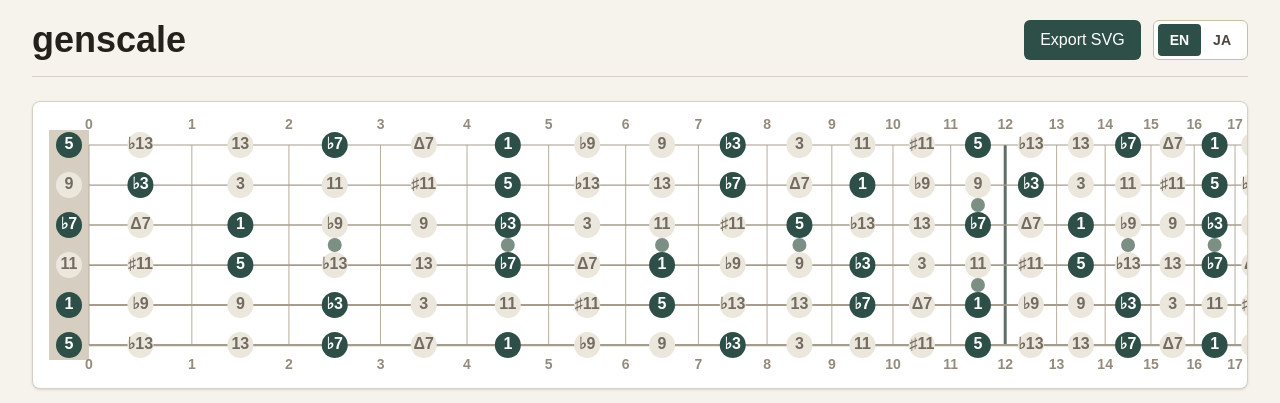
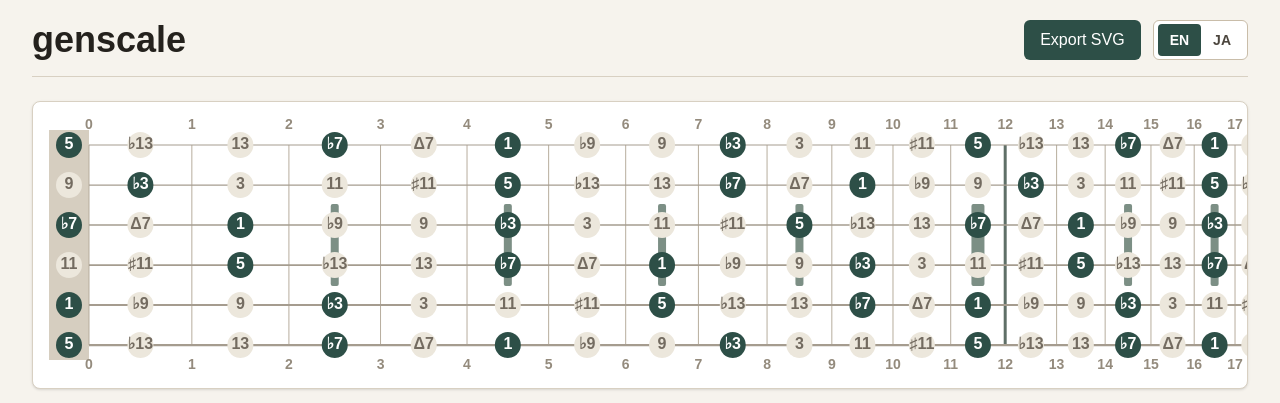
Before and after one commit to wataash/genscale, a Next.js app: page /en in a window 1280 px wide. Shown: the top 403 px of the page. Built offline with nearby package versions, Linux system fonts and the light colour scheme.

Commit message:
app/genscale-app.tsx docs/guitar-scale-web.md

```diff
--- a/app/genscale-app.tsx
+++ b/app/genscale-app.tsx
@@ -380,8 +380,10 @@ export default function GenscaleApp({ locale }: GenscaleAppProps) {
   );
   const stringYs = board.noteIndices.map((_, i) => labelH + CANVAS.stringGap * i);
   const yMid = (stringYs[0] + stringYs[stringYs.length - 1]) / 2;
-  const ySpread = stringYs[1] - stringYs[0] || CANVAS.stringGap;
   const tokenValid = activeTokens.length === 12;
+  const inlayH = Math.max(34, Math.min(boardH * 0.42, 82));
+  const inlayW = 8;
+  const octaveInlayW = 13;
   const currentSettingEditorText = settingsText({
     key,
     scale,
@@ -637,30 +639,27 @@ export default function GenscaleApp({ locale }: GenscaleAppProps) {
                   />
                 ))}
                 {[3, 5, 7, 9, 15, 17, 19, 21].map((fret) => (
-                  <circle
+                  <rect
                     key={`inlay-${fret}`}
-                    cx={(fretXs[fret - 1] + fretXs[fret]) / 2}
-                    cy={yMid}
-                    r="7"
+                    x={(fretXs[fret - 1] + fretXs[fret]) / 2 - inlayW / 2}
+                    y={yMid - inlayH / 2}
+                    width={inlayW}
+                    height={inlayH}
+                    rx="2"
                     fill="#7c8f85"
                   />
                 ))}
-                {[12, 24].flatMap((fret) => [
-                  <circle
-                    key={`inlay-${fret}-a`}
-                    cx={(fretXs[fret - 1] + fretXs[fret]) / 2}
-                    cy={yMid - ySpread}
-                    r="7"
+                {[12, 24].map((fret) => (
+                  <rect
+                    key={`inlay-${fret}`}
+                    x={(fretXs[fret - 1] + fretXs[fret]) / 2 - octaveInlayW / 2}
+                    y={yMid - inlayH / 2}
+                    width={octaveInlayW}
+                    height={inlayH}
+                    rx="2"
                     fill="#7c8f85"
-                  />,
-                  <circle
-                    key={`inlay-${fret}-b`}
-                    cx={(fretXs[fret - 1] + fretXs[fret]) / 2}
-                    cy={yMid + ySpread}
-                    r="7"
-                    fill="#7c8f85"
-                  />,
-                ])}
+                  />
+                ))}
                 {board.noteIndices.map((stringNoteIndices, stringIndex) =>
                   stringNoteIndices.map((fretNoteIndex, noteIndex) => {
                     const offset = (fretNoteIndex - rootKey + 12) % 12;
```
Also changed, not shown: 1 other file (tests, documents, lock files or other folders).
